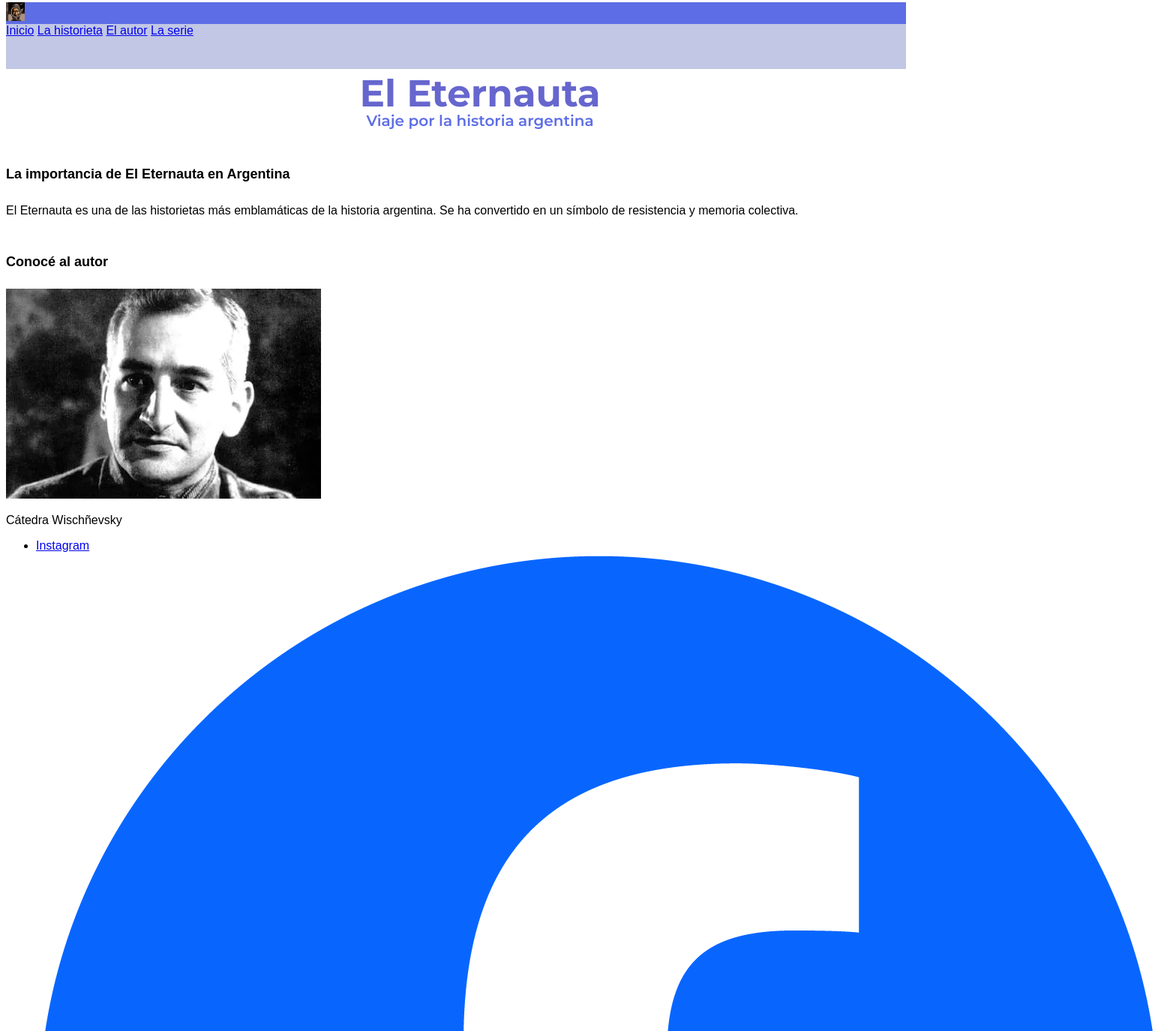
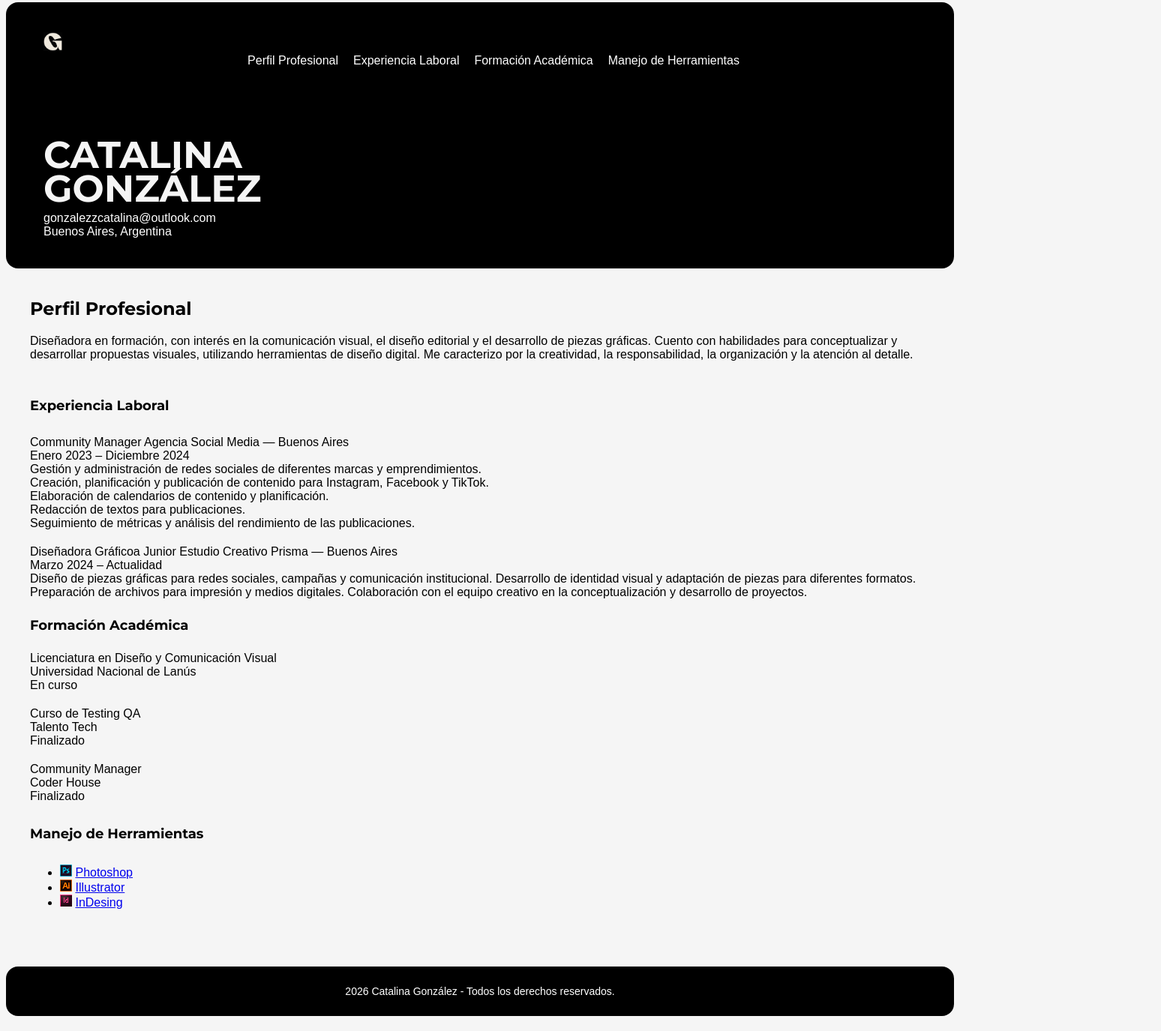
Before and after one commit to ggonzalezzcatalina/cv-catalina-gonzalez, a plain HTML site: page index.html in a window 1280 px wide. Shown: the part 5-1380 px from the top of the page at 75% size, 1548 px wide, since content can reach past the window. Drawn offline with Linux system fonts and the light colour scheme.

Commit message:
Actualizacion

```diff
--- a/estilos.css
+++ b/estilos.css
@@ -1,18 +1,36 @@
-h1 {
-color: rgba(78, 78, 198, 0.861);
+h1,
+.titulo-nombre {
+    color: whitesmoke !important;
     font-size: 50px;
 }
 
 .botonera {
     width: 1200px;
     height: 60px;
-background-color: rgb(193, 199, 228);
+    display: flex;
+    justify-content: center;
+    gap: 20px;
+}
+
+.botonera a {
+    color: white !important;
+    text-decoration: none;
 }
 
 #cabecera {
-background-color: rgb(93, 109, 229);
-width: 1200px;
-height: 80px;
+    background-color: black !important;
+    width: auto;
+    height: auto;
+    margin: 0% auto;
+    height: auto;
+    border-radius: 16px;
+    padding: 40px 50px;
+    box-sizing: border-box;
+}
+
+#cabecera p,
+contacto-item {
+    color: white !important;
 }
 
 @font-face {
@@ -42,16 +60,15 @@ height: 80px;
 
 h1 {
     font-family: 'montserrat b', sans-serif;
-    text-align: center;
-    line-height: 1rem;
+    text-align: start;
+    line-height: 0.9;
     margin-bottom: 8px;
 }
 
 h2 {
-    font-family: 'montserrat sb', sans-serif;
-    text-align: center;
-    font-size: 20px;
-    color: rgb(93, 109, 229);
+    font-family: 'montserrat b', sans-serif;
+    text-align: start
+    font-size: 18px;
 }
 
 h3 {
@@ -59,9 +76,56 @@ h3 {
     font-size: 18px;
     margin-top: 35px;
     margin-bottom: 12px;
+    font-family: 'montserrat b', sans-serif;
+}
+
+h4 {
+    font-size: 18px;
+    font-family: 'montserrat b', sans-serif;
+    text-align: start;
+}
+
+h5 {
+    font-size: 18px;
+    font-family: 'montserrat b', sans-serif;
+    text-align: start;
+}
 
 p {
     text-wrap-style: balance;
     font-size: 16px;
-    line-height: 1.6px;
+    line-height: 1.6p;
     margin-bottom: 20px;
+}
+
+.contacto-item {
+    color: white !important;
+}
+
+body {
+    background-color: whitesmoke;
+}
+
+main {
+    width: 1200px;
+    margin: 0 auto;
+    padding: 20px 0;
+    overflow: hidden;
+}
+
+footer {
+    background-color: black;
+    width: 100% !important;
+    padding: 25px 20px !important;
+    margin-top: 40px !important;
+    display: block !important;
+    box-sizing: border-box !important;
+    border-radius: 16px;
+}
+
+footer p {
+    color: white;
+    margin: 0 !important;
+    text-align: center;
+    font-size: 14px;
+}
--- a/index.html
+++ b/index.html
@@ -3,50 +3,89 @@
 
 <head>
     <meta charset="utf-8" />
-    <title> El Eternauta</title>
+    <title> Catalina González CV</title>
     <link rel="stylesheet" href="estilos.css" type="text/css">
 </head>
 
 <body>
     <header id="cabecera">
-        <img src="img/eleternauta.jpg" alt="Logo del Eternauta" width="25" height="25" />
+        <img src="img/g.jpg" alt="Logo G" width="25" height="25" />
 
         <nav class="botonera">
-            <a href="#">Inicio</a>
-            <a href="#">La historieta</a>
-            <a href="#">El autor</a>
-            <a href="#">La serie</a>
-         </nav>
+            <a href="#">Perfil Profesional</a>
+            <a href="#">Experiencia Laboral</a>
+            <a href="#">Formación Académica</a>
+            <a href="#">Manejo de Herramientas</a>
+        </nav>
+
+        <div class="hero-foto">
+            <img src="" alt="">
+
+            <div>
+                <h1>CATALINA<br>GONZÁLEZ</h1>
+            </div>
+
+            <div>
+                <span class="contacto-item">gonzalezzcatalina@outlook.com <br> Buenos Aires, Argentina</span>
+            </div>
+        </div>
     </header>
+
     <main>
-        <section></section>
-        <h1>El Eternauta</h1>
-        <h2>Viaje por la historia argentina</h2>
-        </section>
         <article>
-            <h3>La importancia de El Eternauta en Argentina</h3>
-            <p>El Eternauta es una de las historietas más emblamáticas de la historia argentina. Se ha convertido en un
-                símbolo de resistencia y memoria colectiva.</p>
+            <h2>Perfil Profesional</h2>
+            <p>Diseñadora en formación, con interés en la comunicación visual, el diseño editorial y el desarrollo de
+                piezas gráficas. Cuento con habilidades para conceptualizar y desarrollar propuestas visuales,
+                utilizando herramientas de diseño digital. Me caracterizo por la creatividad, la responsabilidad, la
+                organización y la atención al detalle.</p>
         </article>
         <section>
-            <h3>Conocé al autor</h3>
-            <img src="img/oesterheld.webp" alt="Foto de Oesterheld">
+            <h3>Experiencia Laboral</h3>
+            <p>Community Manager
+                Agencia Social Media — Buenos Aires <br> Enero 2023 – Diciembre 2024 <br> Gestión y administración de
+                redes sociales de diferentes marcas y emprendimientos. <br> Creación, planificación y publicación de contenido para Instagram, Facebook y TikTok. <br>
+                Elaboración de calendarios de contenido y planificación. <br>
+                Redacción de textos para publicaciones. <br>
+                Seguimiento de métricas y análisis del rendimiento de las publicaciones.</p>
+            <p> Diseñadora Gráficoa Junior
+                Estudio Creativo Prisma — Buenos Aires<br>Marzo 2024 – Actualidad<br>Diseño de piezas gráficas para
+                redes sociales, campañas y comunicación institucional.
+                Desarrollo de identidad visual y adaptación de piezas para diferentes formatos.
+                Preparación de archivos para impresión y medios digitales.
+                Colaboración con el equipo creativo en la conceptualización y desarrollo de proyectos.</p>
+        </section>
+
+        <section>
+            <h4>Formación Académica</h4>
+            <p>Licenciatura en Diseño y Comunicación Visual<br>Universidad Nacional de Lanús<br>En curso</p>
+
+            <p>Curso de Testing QA<br>Talento Tech<br>Finalizado</p>
+
+            <p>Community Manager <br>Coder House <br>Finalizado</p>
+        </section>
+
+        <section>
+            <h5>Manejo de Herramientas</h5>
+            <ul>
+                <li>
+                    <img src="img/pngphotoshop2.png" alt="logo photoshop">
+                    <a href="https://www.adobe.com/ar/products/photoshop.html">Photoshop</a>
+                </li>
+                <li>
+                    <img src="img/illustratorpng2.png" alt="logo illustrator">
+                    <a href="https://www.adobe.com/ar/products/illustrator.html">Illustrator</a>
+                </li>
+                <li>
+                    <img src="img/indesingg.png" alt="logo indesing">
+                    <a href="https://www.adobe.com/ar/products/indesign.html">InDesing</a>
+                </li>
+            </ul>
         </section>
     </main>
-    <footer>
-        <p>Cátedra Wischñevsky</p>
-        <ul>
-            <li>
-                <a href="https://www.instagram.com/eleternauta.oficial/">Instagram</a>
-            </li>
-            <li>
-                <img src="img/facebookpnglogo.png" alt="logo facebook"><a href="https://www.facebook.com/profile.php?id=100050157323526#">Facebook</a>
-            </li>
-            <li>
-                <a href="https://x.com/_eternauta">Twitter</a>
-            </li>
-        </ul>
+
+    <footer class="pie-pagina">
+        <p> 2026 Catalina González - Todos los derechos reservados.</p>
     </footer>
+
 </body>
-
 </html>
```
Also changed, not shown: img/eleternauta.jpg (deleted), img/facebookpnglogo.png (deleted), img/g.jpg (added), img/illustratorpng2.png (added), img/indesingg.png (added), img/oesterheld.webp (deleted), img/pngphotoshop2.png (added). Lines whose indentation alone changed are shown as unchanged.
